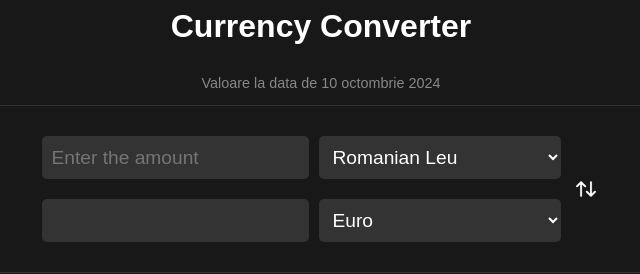
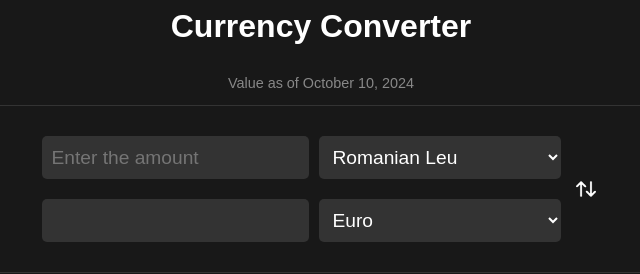
Before and after one commit to RalucaSpt/currencyconverter, a plain HTML site: page index.html in a window 1280 px wide. Shown: the top 274 px of the page, 319-959 px from the left. Drawn offline with Linux system fonts and the light colour scheme; no server answers.

Commit message:
Update date text to display in English

```diff
--- a/index.html
+++ b/index.html
@@ -13,7 +13,7 @@
     <main>
         <section id="converter">
             <h2 id="result-header"></h2>
-            <p class="small-text">Valoare la data de <data id="dateElement" value=""></data></p>
+            <p class="small-text">Value as of <data id="dateElement" value=""></data></p>
             <p id="warning"></p>
             <div class="converter">
                 <div class="container">
--- a/script.js
+++ b/script.js
@@ -118,7 +118,7 @@ function convertCurrency() {
 
 function updateDate() {
     const today = new Date();
-    const formattedDate = today.toLocaleDateString("ro-RO", {
+    const formattedDate = today.toLocaleDateString("en-US", {
         year: "numeric",
         month: "long",
         day: "numeric"
```
